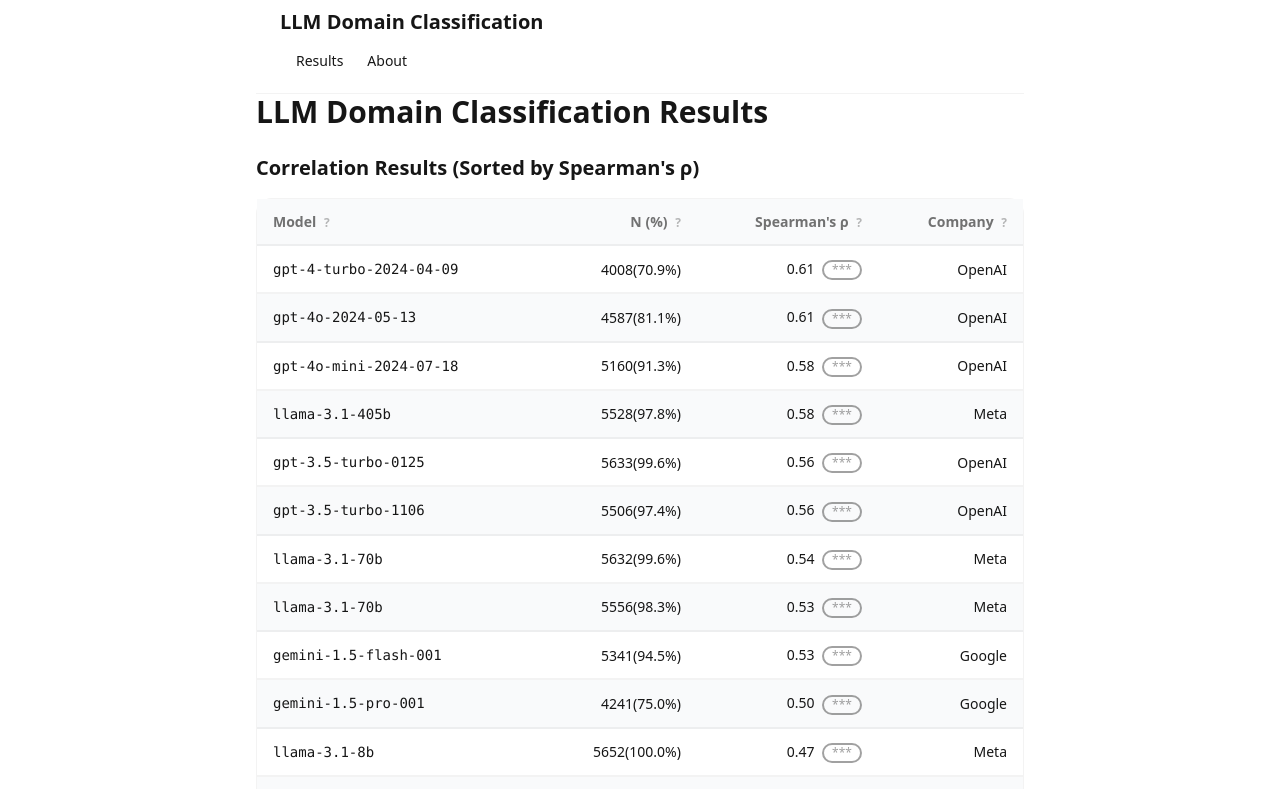
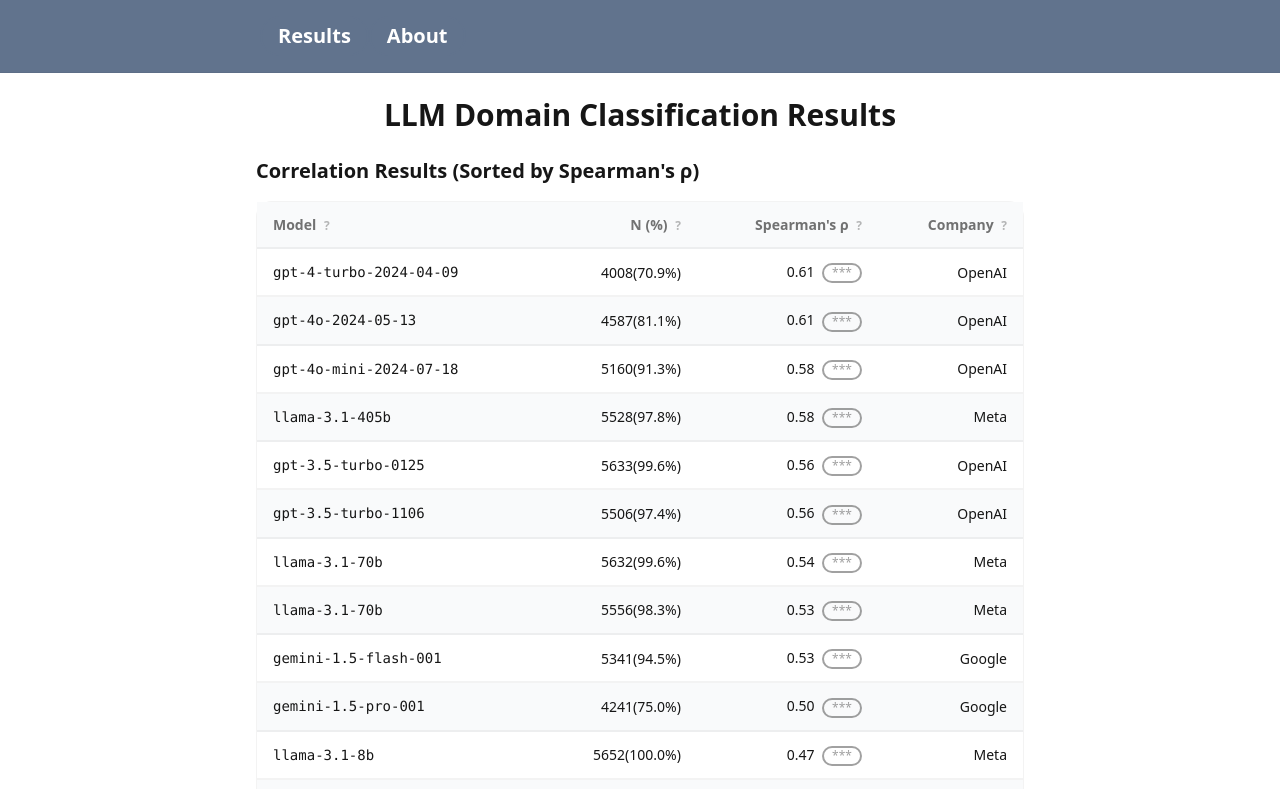
Before and after one commit to yang3kc/llm_domain_classification, a Vue app in the folder frontend/: page / in a window 1280 px wide. Shown: the top 789 px of the page. Built offline with nearby package versions, Linux system fonts and the light colour scheme.

Commit message:
🎨 style(navbar): update navbar background color and button styles

```diff
--- a/frontend/src/components/NavBar.vue
+++ b/frontend/src/components/NavBar.vue
@@ -1,13 +1,10 @@
 <template>
-  <div class="navbar bg-base-100 border-b border-base-content/5">
+  <div class="navbar bg-neutral border-b border-base-content/5">
     <div class="container mx-auto">
-      <div class="flex-1">
-        <a class="text-xl font-bold">LLM Domain Classification</a>
-      </div>
       <div class="flex-none">
         <ul class="menu menu-horizontal px-1">
-          <li><a href="/" class="active">Results</a></li>
-          <li><a href="/about">About</a></li>
+          <li><a router-link="/" class="btn btn-neutral text-white text-xl">Results</a></li>
+          <li><a router-link="/about" class="btn btn-neutral text-white text-xl">About</a></li>
         </ul>
       </div>
     </div>
--- a/frontend/src/views/HomeView.vue
+++ b/frontend/src/views/HomeView.vue
@@ -5,10 +5,12 @@
 </script>
 
 <template>
-  <div class="container mx-auto py-8">
+  <div>
     <NavBar />
-    <h1 class="text-3xl font-bold mb-6">LLM Domain Classification Results</h1>
-    <ModelResults />
-    <Footer />
+    <div class="container">
+      <h1 class="text-3xl text-center font-bold my-6">LLM Domain Classification Results</h1>
+      <ModelResults />
+      <Footer />
+    </div>
   </div>
 </template>
```
